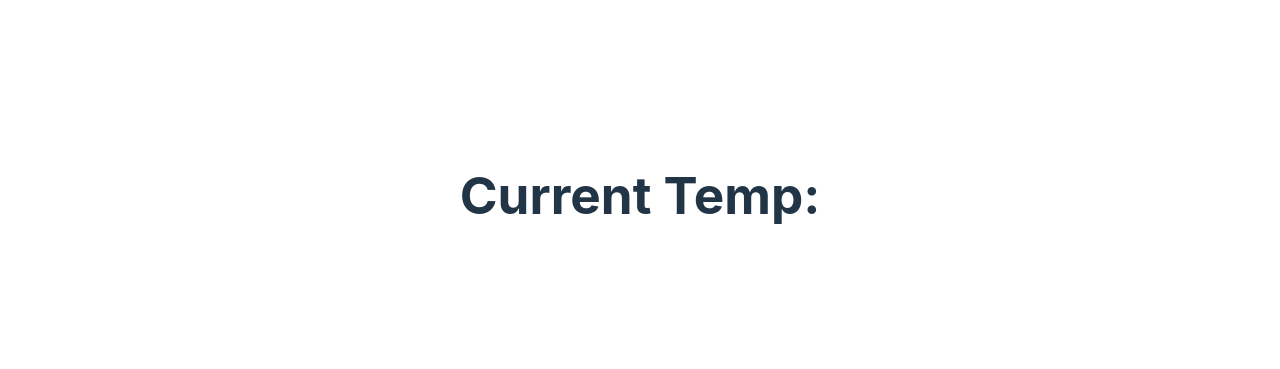
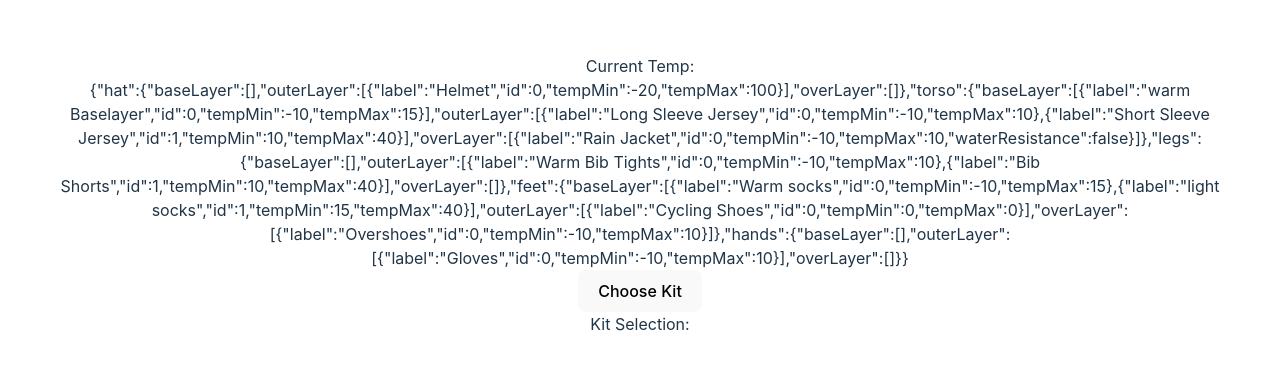
Before and after one commit to EngineeringDeveloper/layers, a React (Vite) app: page / in a window 1280 px wide. Shown: the part 205-574 px from the top of the page. Built offline with nearby package versions, Linux system fonts and the light colour scheme; no server answers.

Commit message:
Button added to ui that does a kit selection
stringified data to UI

```diff
--- a/src/assets/database.ts
+++ b/src/assets/database.ts
@@ -56,7 +56,7 @@ export let defaultKit: kitOptions = {
                 tempMax: 10,
             },
             {
-                label: "Short Bib tights",
+                label: "Bib Shorts",
                 id: 1,
                 tempMin: 10,
                 tempMax: 40,
--- a/src/containers/WeatherSetup/WeatherSetup.tsx
+++ b/src/containers/WeatherSetup/WeatherSetup.tsx
@@ -2,6 +2,10 @@ import { useEffect, useState } from "react";
 import { getLocation } from "../../services/location.service";
 import { OpenWeatherOneCallResponse } from "../../types/OpenWeather.types";
 import { oneCallWeather } from "../../utils/RetrieveWeather";
+import { defaultKit } from "../../assets/database";
+import { selectKit } from "../../utils/ChooseKit"
+import { KitSelection } from "../../types/User.types";
+
 type WeatherDetails = {
   lon: number;
   lat: number;
@@ -13,6 +17,9 @@ export const WeatherSetup = () => {
   });
   const [weatherResponse, setWeatherResponse] =
     useState<OpenWeatherOneCallResponse>();
+
+  const [kitSelection, setKitSelection] =
+    useState<KitSelection>();
 
   const [location, setLocation] = useState<{
     latitude: number;
@@ -43,7 +50,18 @@ export const WeatherSetup = () => {
   return (
     <div className="App">
       <div>
-        <h1>Current Temp: {weatherResponse?.current.temp}</h1>
+        <div>Current Temp: {JSON.stringify(weatherResponse)}</div>
+        <div>{JSON.stringify(defaultKit)}</div>
+        <button onClick={() => {
+          if (weatherResponse !== undefined) {
+            selectKit(weatherResponse, defaultKit).then((value) => {
+              setKitSelection(value)
+            }
+            )
+          }
+        }}
+        >Choose Kit</button>
+        <div>Kit Selection: {JSON.stringify(kitSelection)}</div>
       </div>
     </div>
   );
--- a/src/utils/ChooseKit.ts
+++ b/src/utils/ChooseKit.ts
@@ -1,4 +1,4 @@
-import type { OpenWeatherCurrentResponse } from "../types/OpenWeather.types";
+import type { OpenWeatherOneCallResponse } from "../types/OpenWeather.types";
 import {
     Kit,
     KitSelection,
@@ -7,15 +7,16 @@ import {
 } from "../types/User.types";
 
 export async function selectKit(
-    weather: OpenWeatherCurrentResponse,
+    weather: OpenWeatherOneCallResponse,
     user: kitOptions
 ): Promise<KitSelection> {
-    const tempMax = weather.main.temp_max;
-    const tempMin = weather.main.temp_min;
-    const feeslLike = weather.main.feels_like;
+    const temps = [weather.hourly[0].temp, weather.hourly[3].temp]
+    const tempMax = temps[0] > temps[1]? temps[0]: temps[1];
+    const tempMin = temps[0] < temps[1]? temps[0]: temps[1];
+    // const feeslLike = weather.main.feels_like;
 
     // TODO User adjusted Rain Tolerance?
-    const rainChance = weather.rain["1h"] > 0.2
+    const rainChance = weather.daily[0].rain !== undefined?weather.daily[0].rain > 0.2: false
 
     // for each object in kitOptions
     // find a kit combination which satisfies the minimum and maximum temperature
@@ -50,7 +51,12 @@ function pickBest(
         rainFilteredOptions = minFilteredOptions.filter((kitSet) => {
             // either the Top or External Kit must have suitable weather resistance
             return (
-                kitSet.some(x => x.waterResistance)
+                kitSet.some(x => {
+                    if (x == null) {
+                        return false
+                    }
+                    return x.waterResistance
+                })
             );
         });
 
```
